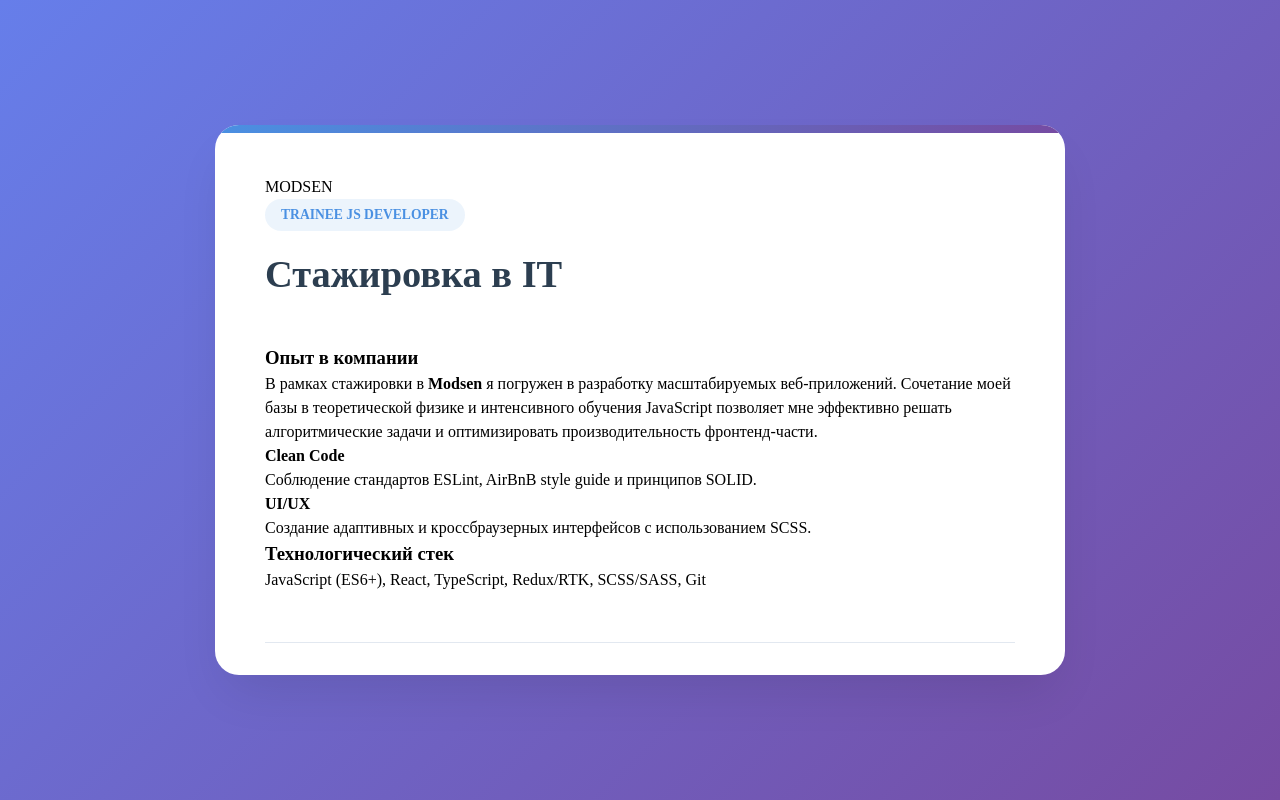
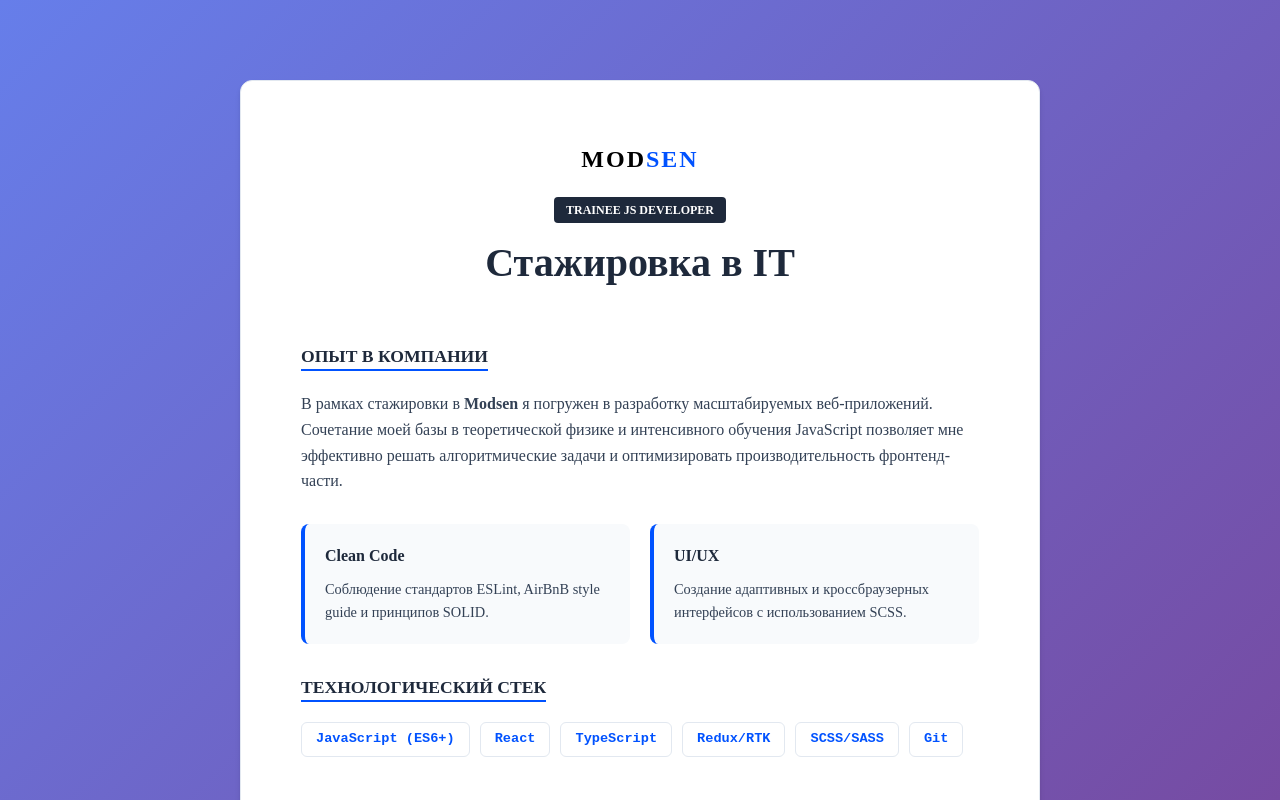
Before and after one commit to liahrothstein/web.lab1, a React (Vite) app: page /web.lab1/trainee in a window 1280 px wide. Shown: the top 800 px of the page. Built offline with nearby package versions, Linux system fonts and the light colour scheme.

Commit message:
fix: change trainee page styles

```diff
--- a/src/pages/trainee/TraineePage.tsx
+++ b/src/pages/trainee/TraineePage.tsx
@@ -1,3 +1,5 @@
+import { Link } from "react-router-dom";
+
 import { skills } from "@constants/skills";
 
 import "./TraineePage.scss";
@@ -48,9 +50,9 @@
           <div className="tech-stack">
             <h3>Технологический стек</h3>
             <div className="tags-container">
-              {skills.map((skill, i, arr) => (
+              {skills.map((skill) => (
                 <span key={skill} className="tech-tag">
-                  {`${skill}${i !== arr.length - 1 ? ", " : ""}`}
+                  {skill}
                 </span>
               ))}
             </div>
@@ -58,6 +60,9 @@
         </section>
 
         <footer className="trainee-footer">
+          <Link to="/web.lab1/main" className="btn-back">
+            <span className="icon">←</span> На главную
+          </Link>
           <div className="internship-period">
             Период: Февраль 2026 — Настоящее время
           </div>
--- a/src/shared/sass/abstracts/_colors.scss
+++ b/src/shared/sass/abstracts/_colors.scss
@@ -11,5 +11,10 @@
 $accent-bg: #f8f9fa;
 $shadow-soft: 0 15px 35px rgba(0, 0, 0, 0.05);
 $bg-white: #ffffff;
+$modsen-blue: #0052ff;
+$dark-slate: #1e293b;
+$soft-gray: #f8fafc;
+$border-color: #e2e8f0;
+$text-main: #334155;
 
 $defaultLinkColor: $black;
--- a/src/shared/sass/pages/_trainee_page.scss
+++ b/src/shared/sass/pages/_trainee_page.scss
@@ -1,138 +1,132 @@
-@use "../abstracts" as *;
+@use '../abstracts' as *;
 
 .trainee-page {
-  height: 100dvh;
-  padding: 125px 20px;
+  padding: 80px 20px;
+  background: #f1f5f9; // Светлый фон для контраста с карточкой
+  min-height: 100vh;
   display: flex;
   justify-content: center;
   background: $bg-gradient; //Градиентный фон
   background-attachment: fixed;
 
   .trainee-card {
-    max-width: 850px;
+    max-width: 800px;
     width: 100%;
-    background: $white;
-    border-radius: 24px;
-    padding: 50px;
-    box-shadow: 0 25px 50px -12px rgba(0, 0, 0, 0.1);
-    position: relative;
-    overflow: hidden;
+    background: #ffffff;
+    border-radius: 12px; // В IT чаще используют небольшое скругление
+    padding: 60px;
+    box-shadow: 0 4px 6px -1px rgba(0, 0, 0, 0.1), 0 2px 4px -1px rgba(0, 0, 0, 0.06);
+    border: 1px solid $border-color;
+  }
 
-    &::before {
-      content: "";
-      position: absolute;
-      top: 0;
-      left: 0;
-      width: 100%;
-      height: 8px;
-      background: linear-gradient(90deg, $primary-color, $secondary-color);
+  .trainee-header {
+    text-align: center;
+    margin-bottom: 50px;
+
+    .modsen-text {
+      font-size: 1.5rem;
+      font-weight: 900;
+      letter-spacing: 2px;
+      color: #000;
+      span { color: $modsen-blue; }
+    }
+
+    .status-badge {
+      display: inline-block;
+      margin: 20px 0 10px;
+      padding: 4px 12px;
+      background: $dark-slate;
+      color: #fff;
+      font-size: 0.75rem;
+      text-transform: uppercase;
+      font-weight: 600;
+      border-radius: 4px;
+    }
+
+    h1 {
+      font-size: 2.5rem;
+      color: $dark-slate;
+      margin: 0;
     }
   }
 
-  .trainee-header {
-    margin-bottom: 40px;
-
-    .status-badge {
+  .experience-section {
+    h3 {
+      font-size: 1.1rem;
+      color: $dark-slate;
+      text-transform: uppercase;
+      margin-bottom: 20px;
+      border-bottom: 2px solid $modsen-blue;
       display: inline-block;
-      padding: 6px 16px;
-      background: rgba($primary-color, 0.1);
-      color: $primary-color;
-      border-radius: 50px;
-      font-size: 0.85rem;
-      font-weight: 700;
-      text-transform: uppercase;
-      margin-bottom: 15px;
     }
 
-    h1 {
-      font-size: 2.4rem;
-      color: $text-dark;
-      margin: 0 0 10px 0;
+    p {
+      color: $text-main;
+      line-height: 1.6;
     }
 
-    .university {
-      color: $text-light;
-      font-size: 1.1rem;
-    }
-  }
+    .focus-areas {
+      display: grid;
+      grid-template-columns: 1fr 1fr;
+      gap: 20px;
+      margin: 30px 0;
 
-  .internship-details {
-    .details-block {
-      margin-bottom: 30px;
+      .area-card {
+        padding: 20px;
+        background: $soft-gray;
+        border-radius: 8px;
+        border-left: 4px solid $modsen-blue;
 
-      h3 {
-        font-size: 1.2rem;
-        color: $text-dark;
-        border-left: 4px solid $secondary-color;
-        padding-left: 15px;
-        margin-bottom: 15px;
-      }
-
-      p,
-      li {
-        color: $text-light;
-        line-height: 1.7;
-        font-size: 1.05rem;
-      }
-
-      ul {
-        padding-left: 20px;
-        li {
-          margin-bottom: 8px;
-          &::marker {
-            color: $secondary-color;
-          }
-        }
+        h4 { margin: 0 0 10px; color: $dark-slate; }
+        p { font-size: 0.9rem; margin: 0; }
       }
     }
 
-    .skills-tags {
+    .tags-container {
       display: flex;
       flex-wrap: wrap;
       gap: 10px;
-      margin-top: 40px;
-      padding: 20px;
-      background: $accent-bg;
-      border-radius: 16px;
 
-      .tag {
-        background: $white;
-        padding: 8px 18px;
-        border-radius: 10px;
-        font-size: 0.9rem;
-        color: $text-dark;
-        font-weight: 500;
-        box-shadow: 0 2px 4px rgba(0, 0, 0, 0.05);
-        border: 1px solid rgba($primary-color, 0.1);
+      .tech-tag {
+        padding: 6px 14px;
+        background: #fff;
+        border: 1px solid $border-color;
+        border-radius: 6px;
+        font-size: 0.85rem;
+        font-family: 'Courier New', Courier, monospace; // "Кодерский" шрифт
+        color: $modsen-blue;
+        font-weight: bold;
+
+        &:hover {
+          background: $modsen-blue;
+          color: #fff;
+          cursor: default;
+        }
       }
     }
   }
 
   .trainee-footer {
-    margin-top: 50px;
-    padding-top: 30px;
-    border-top: 1px solid #e2e8f0;
+    margin-top: 60px;
     display: flex;
     justify-content: space-between;
     align-items: center;
+    font-size: 0.9rem;
 
-    .contact-hint {
-      font-size: 0.9rem;
-      color: $text-light;
-      font-style: italic;
+    .btn-back {
+      text-decoration: none;
+      color: $modsen-blue;
+      font-weight: 600;
+      display: flex;
+      align-items: center;
+      gap: 8px;
+
+      &:hover .icon { transform: translateX(-5px); }
+      .icon { transition: transform 0.3s; }
+    }
+
+    .internship-period {
+      color: #94a3b8;
     }
   }
 }
-
-// Адаптив
-@media (max-width: 600px) {
-  .trainee-card {
-    padding: 30px 20px;
-  }
-
-  .trainee-footer {
-    flex-direction: column;
-    gap: 20px;
-    text-align: center;
-  }
-}
```
